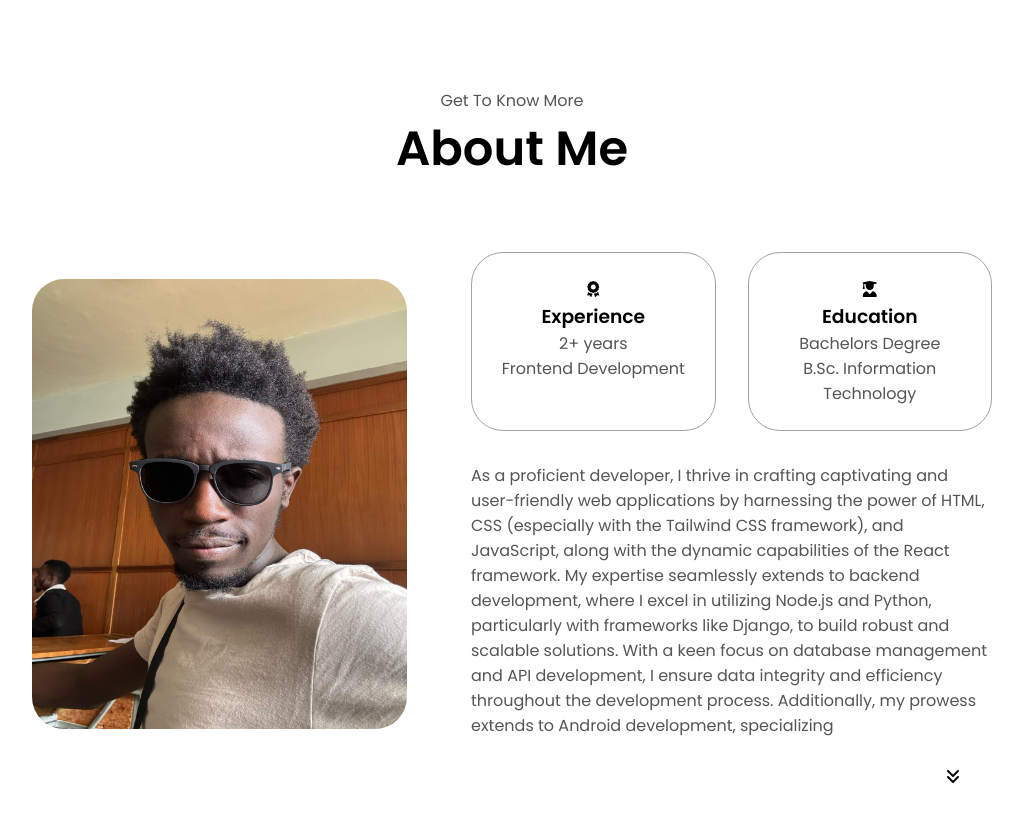
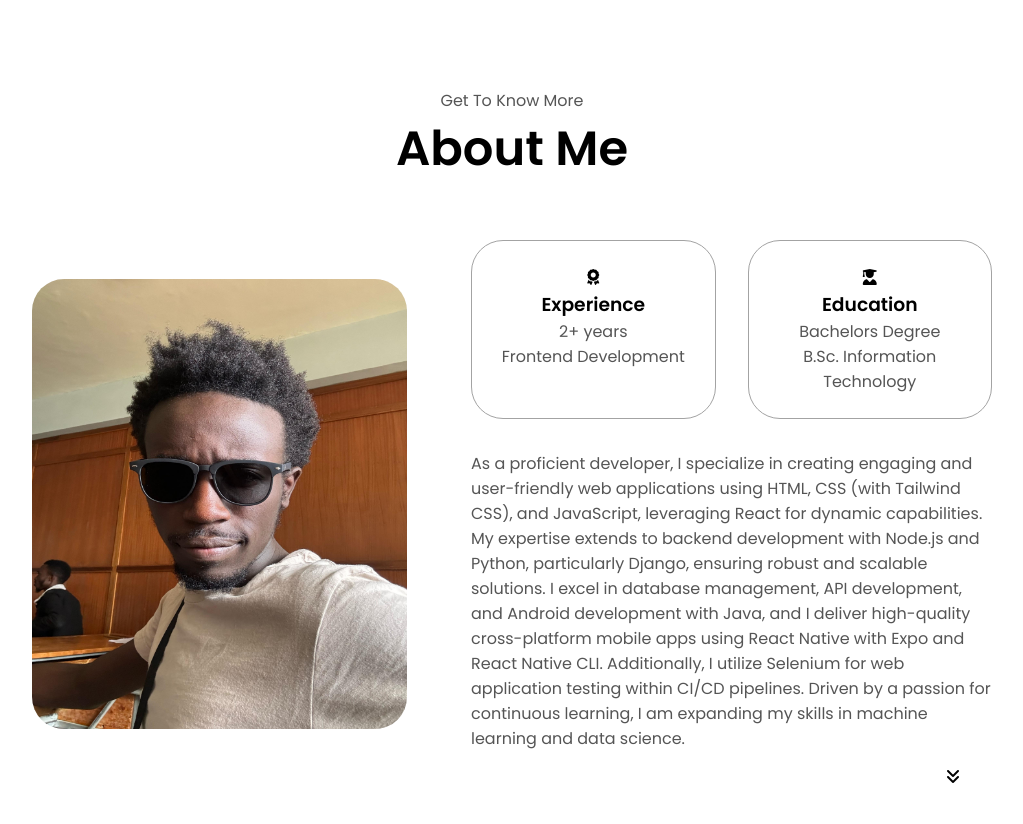
Before and after one commit to Bryium/Portfolio, a Django app: page /Home/ in a window 1280 px wide. Shown: the part 784-1608 px from the top of the page, without its empty margins (128-1151 px from the left). Run offline with Django 4.2, Linux system fonts and the light colour scheme; some libraries are stand-ins or nearby versions.

Commit message:
fixed errors in about

```diff
--- a/templates/home.html
+++ b/templates/home.html
@@ -101,27 +101,15 @@
       </div>
       <div class="text-container">
         <p>
-          As a proficient developer, I thrive
-          in crafting captivating and user-friendly web applications by
-          harnessing the power of HTML,
-          CSS (especially with the Tailwind
-          CSS framework), and JavaScript,
-          along with the dynamic
-          capabilities of the React
-          framework. My expertise
-          seamlessly extends to backend
-          development, where I excel in
-          utilizing Node.js and Python,
-          particularly with frameworks like
-          Django, to build robust and
-          scalable solutions. With a keen
-          focus on database management
-          and API development, I ensure
-          data integrity and efficiency
-          throughout the development
-          process. Additionally, my
-          prowess extends to Android
-          development, specializing
+          As a proficient developer, I specialize in creating engaging and user-friendly
+web applications using HTML, CSS (with Tailwind CSS), and JavaScript,
+leveraging React for dynamic capabilities. My expertise extends to backend
+development with Node.js and Python, particularly Django, ensuring robust
+and scalable solutions. I excel in database management, API development,
+and Android development with Java, and I deliver high-quality cross-platform mobile apps using React Native with Expo and React Native CLI.
+Additionally, I utilize Selenium for web application testing within CI/CD
+pipelines. Driven by a passion for continuous learning, I am expanding my
+skills in machine learning and data science.
         </p>
       </div>
     </div>
```
